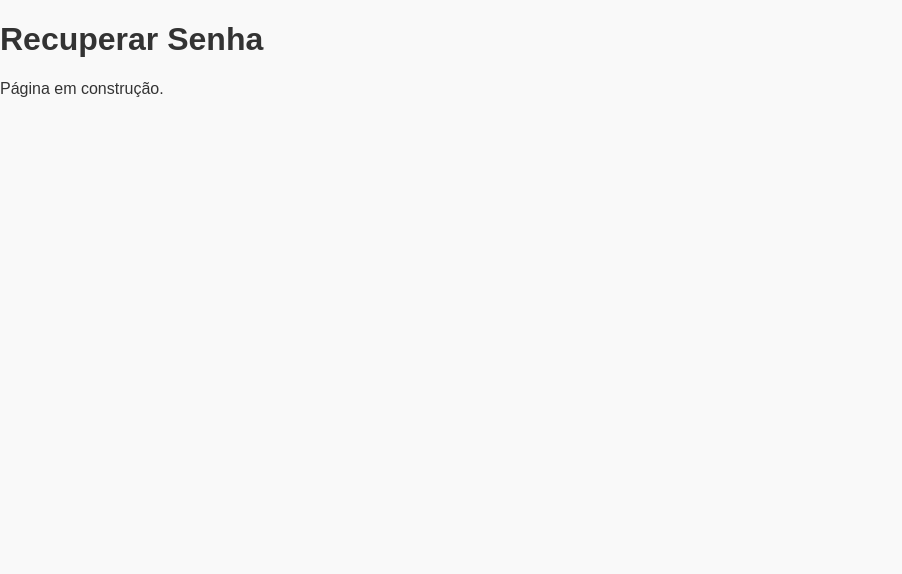
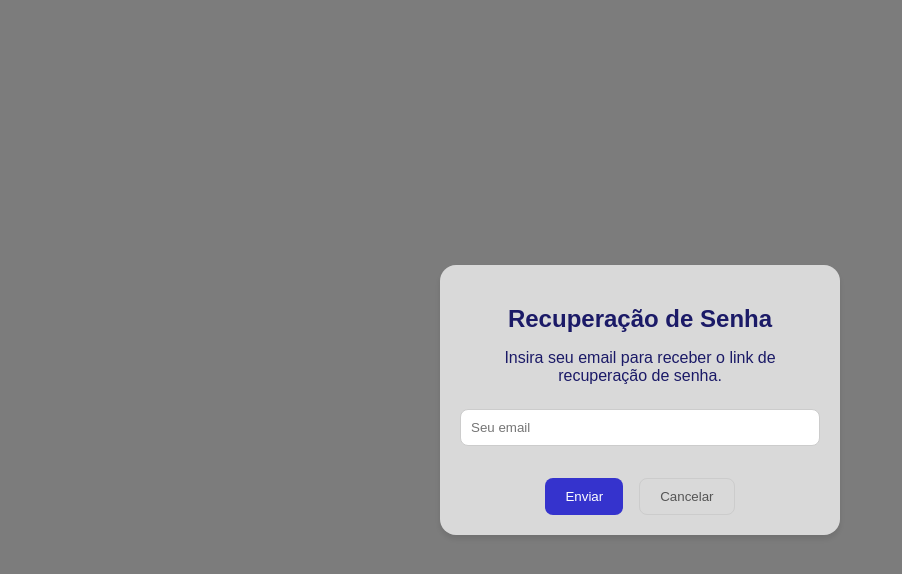
Before and after one commit to farias-alan/EventEasy, a React (Create React App) app in the folder frontend/: page /recuperar-senha in a window 1280 px wide. Shown: the top 574 px of the page, without its empty margins (0-902 px from the left). Built offline with nearby package versions, Linux system fonts and the light colour scheme.

Commit message:
feat: Modal Recuperar Senha

```diff
--- a/frontend/src/Modal/RecuperarSenha.js
+++ b/frontend/src/Modal/RecuperarSenha.js
@@ -1,10 +1,157 @@
-import React from "react";
+import React, { useState } from "react";
 
-const RecuperarSenha = () => {
+const RecuperarSenha = ({ onClose }) => {
+  const [email, setEmail] = useState("");
+  const [error, setError] = useState("");
+
+  const handleSendEmail = async (e) => {
+    e.preventDefault();
+
+    if (!e.target.checkValidity()) {
+      setError("Por favor, insira um email válido.");
+      return;
+    }
+
+    setError("");
+
+    alert("Recuperação de senha enviada para o email fornecido!");
+
+    /*Requisição para o backend
+    try {
+      const response = await fetch("LINK_DO_ENDPOINT", {
+        method: "POST",
+        headers: {
+          "Content-Type": "application/json",
+        },
+        body: JSON.stringify({ email }),
+      });
+
+      if (!response.ok) {
+        throw new Error("Erro ao enviar email de recuperação.");
+      }
+
+      const data = await response.json();
+      console.log("Email de recuperação enviado com sucesso!", data);
+
+      alert("Email de recuperação enviado com sucesso!");
+    } catch (error) {
+      console.error("Erro ao enviar email de recuperação:", error);
+      alert("Erro ao enviar email de recuperação. Tente novamente mais tarde.");
+    }
+      */
+  };
+
   return (
-    <div>
-      <h1>Recuperar Senha</h1>
-      <p>Página em construção.</p>
+    <div
+      style={{
+        position: "fixed",
+        top: 0,
+        left: 0,
+        width: "100%",
+        height: "100%",
+        backgroundColor: "rgba(0, 0, 0, 0.5)",
+        display: "flex",
+        justifyContent: "center",
+        alignItems: "center",
+        zIndex: 1000,
+      }}
+      onClick={onClose}
+    >
+      <div
+        style={{
+          backgroundColor: "#D9D9D9",
+          borderRadius: "16px",
+          padding: "20px",
+          width: "400px",
+          textAlign: "center",
+          boxShadow: "0 4px 6px rgba(0, 0, 0, 0.1)",
+        }}
+        onClick={(e) => e.stopPropagation()}
+      >
+        <h2
+          style={{
+            color: "#1B1A67",
+            fontSize: "24px",
+            fontWeight: "bold",
+            marginBottom: "16px",
+          }}
+        >
+          Recuperação de Senha
+        </h2>
+        <p style={{ color: "#1B1A67", marginBottom: "24px" }}>
+          Insira seu email para receber o link de recuperação de senha.
+        </p>
+
+        <form onSubmit={handleSendEmail}>
+          <input
+            type="email"
+            name="email"
+            value={email}
+            onChange={(e) => setEmail(e.target.value)}
+            placeholder="Seu email"
+            required
+            style={{
+              width: "100%",
+              padding: "10px",
+              borderRadius: "8px",
+              border: "1px solid #ccc",
+              marginBottom: "16px",
+              boxSizing: "border-box",
+            }}
+          />
+          {error && (
+            <p style={{ color: "red", fontSize: "14px", marginBottom: "16px" }}>
+              {error}
+            </p>
+          )}
+
+          <div
+            style={{
+              display: "flex",
+              justifyContent: "center",
+              gap: "16px",
+              marginTop: "16px",
+            }}
+          >
+            <button
+              type="submit"
+              style={{
+                backgroundColor: "#3533CD",
+                color: "white",
+                padding: "10px 20px",
+                borderRadius: "8px",
+                border: "none",
+                cursor: "pointer",
+                transition: "background-color 0.3s",
+              }}
+              onMouseOver={(e) =>
+                (e.target.style.backgroundColor = "#1B1A67")
+              }
+              onMouseOut={(e) =>
+                (e.target.style.backgroundColor = "#3533CD")
+              }
+            >
+              Enviar
+            </button>
+
+            <button
+              type="button"
+              style={{
+                background: "none",
+                border: "1px solid #ccc",
+                color: "#555",
+                padding: "10px 20px",
+                borderRadius: "8px",
+                cursor: "pointer",
+                textDecoration: "none",
+              }}
+              onClick={onClose}
+            >
+              Cancelar
+            </button>
+          </div>
+        </form>
+      </div>
     </div>
   );
 };
--- a/frontend/src/pages/LoginPage/LoginPage.css
+++ b/frontend/src/pages/LoginPage/LoginPage.css
@@ -87,6 +87,7 @@
     border: none;
     border-radius: 5px;
     cursor: pointer;
+    margin-top: 15px;
   }
 
   .login-btn:hover {
@@ -116,3 +117,21 @@
     position: relative;
     margin-bottom: 20px;
   }
+
+
+.esqueci-senha{
+  background: none;
+  border: none;
+  color: #838282;
+  text-align: right;
+  margin-left: auto;
+  display: block;
+  cursor: pointer;
+  font-size: 14px;
+  margin-top: -10px;
+}
+
+.esqueci-senha:hover {
+  text-decoration: underline;
+  color: #1B1A67;
+}
--- a/frontend/src/pages/LoginPage/LoginPage.js
+++ b/frontend/src/pages/LoginPage/LoginPage.js
@@ -1,9 +1,13 @@
-import React from "react";
 import { Link } from "react-router-dom";
 import "./LoginPage.css";
 import logo from "../../templates/logo.png";
+import React, { useState } from "react";
+import RecuperarSenha from "../../Modal/RecuperarSenha";
+
 
 const LoginPage = () => {
+    const [isModalOpen, setIsModalOpen] = useState(false);
+
     const handleLogin = async (e) => {
       e.preventDefault();
 
@@ -73,9 +77,14 @@ const LoginPage = () => {
             minLength="6"
           />
 
-          <Link to="/recuperar-senha" className="forgot-password">
+            <button
+            type="button"
+            className="esqueci-senha"
+            onClick={() => setIsModalOpen(true)}
+          >
             Esqueceu a senha?
-          </Link>
+          </button>
+
           <button type="submit" className="btn login-btn">
             Entrar
           </button>
@@ -87,6 +96,9 @@ const LoginPage = () => {
           </Link>
         </p>
       </div>
+      {isModalOpen && (
+        <RecuperarSenha onClose={() => setIsModalOpen(false)} />
+      )}
     </div>
   );
 };
```
Lines whose indentation alone changed are shown as unchanged.
